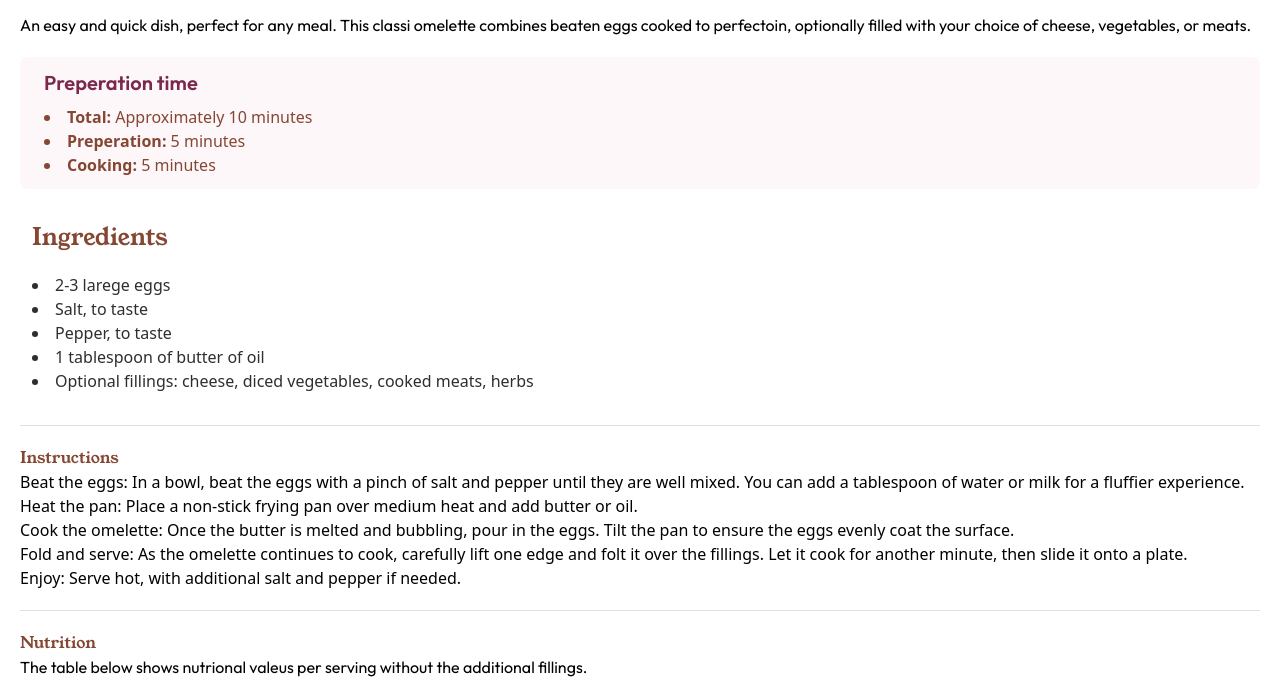
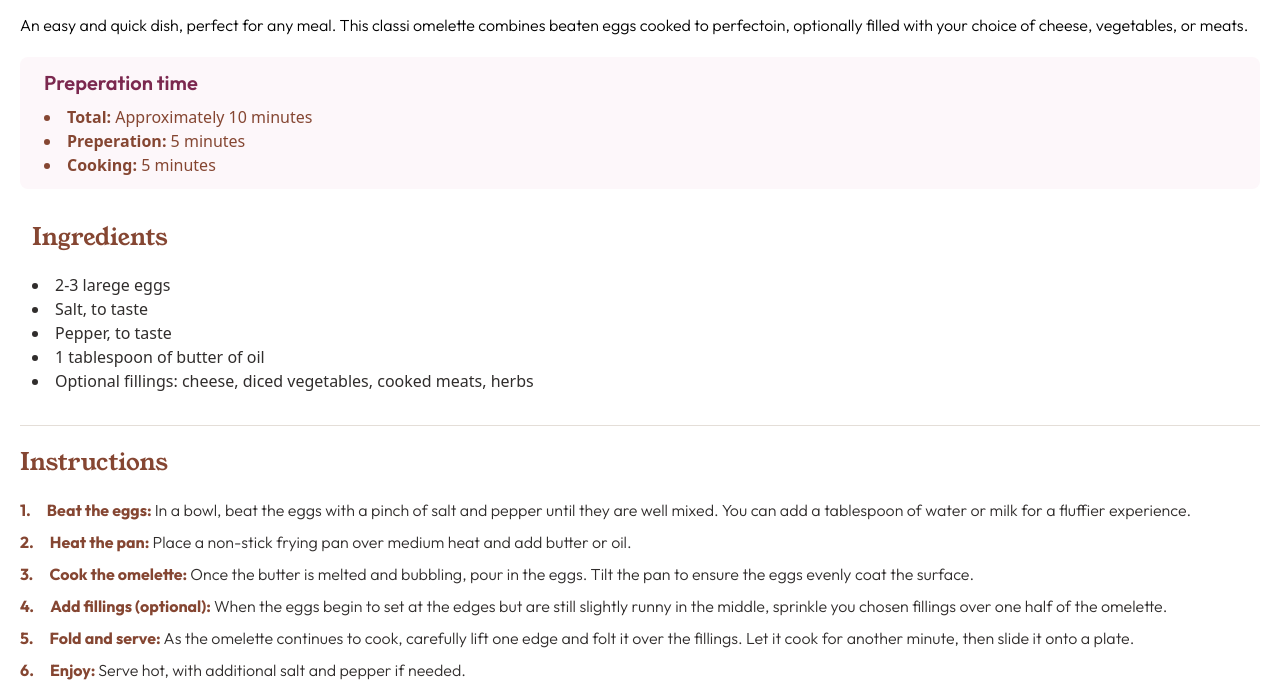
Before and after one commit to TimovandenBerg/TailwindCSS-Oefening-Recipe, a website: page src/index.html in a window 1280 px wide. Shown: the part 672-1355 px from the top of the page. Drawn offline with Linux system fonts and the light colour scheme.

Commit message:
instructions done

```diff
--- a/src/index.html
+++ b/src/index.html
@@ -57,32 +57,69 @@
       </section>
       <div class="divider"></div>
       <section>
-        <h2>Instructions</h2>
-        <ol>
-          <li>
-            <span>Beat the eggs: </span>In a bowl, beat the eggs with a pinch of
-            salt and pepper until they are well mixed. You can add a tablespoon
-            of water or milk for a fluffier experience.
-          </li>
-          <li>
-            <span>Heat the pan: </span>Place a non-stick frying pan over medium
-            heat and add butter or oil.
-          </li>
-          <li>
-            <span>Cook the omelette: </span>Once the butter is melted and
-            bubbling, pour in the eggs. Tilt the pan to ensure the eggs evenly
-            coat the surface.
-          </li>
-          <li>
-            <span>Fold and serve: </span>As the omelette continues to cook,
-            carefully lift one edge and folt it over the fillings. Let it cook
-            for another minute, then slide it onto a plate.
-          </li>
-          <li>
-            <span>Enjoy: </span> Serve hot, with additional salt and pepper if
-            needed.
-          </li>
-        </ol>
+        <h2 class="mb-5 font-normal text-2xl">Instructions</h2>
+        <section class="mb-2">
+          <div class="text-dark-charcoal font-normal flex flex-row gap-4">
+            <p class="font-bold text-nutmeg">1.</p>
+            <p>
+              <span class="font-bold text-nutmeg">Beat the eggs: </span>In a
+              bowl, beat the eggs with a pinch of salt and pepper until they are
+              well mixed. You can add a tablespoon of water or milk for a
+              fluffier experience.
+            </p>
+          </div>
+        </section>
+        <section class="mb-2">
+          <div class="text-dark-charcoal font-normal flex flex-row gap-4">
+            <p class="font-bold text-nutmeg">2.</p>
+            <p>
+              <span class="font-bold text-nutmeg">Heat the pan: </span>Place a
+              non-stick frying pan over medium heat and add butter or oil.
+            </p>
+          </div>
+        </section>
+        <section class="mb-2">
+          <div class="text-dark-charcoal font-normal flex flex-row gap-4">
+            <p class="font-bold text-nutmeg">3.</p>
+            <p>
+              <span class="font-bold text-nutmeg">Cook the omelette: </span>Once
+              the butter is melted and bubbling, pour in the eggs. Tilt the pan
+              to ensure the eggs evenly coat the surface.
+            </p>
+          </div>
+        </section>
+        <section class="mb-2">
+          <div class="text-dark-charcoal font-normal flex flex-row gap-4">
+            <p class="font-bold text-nutmeg">4.</p>
+            <p>
+              <span class="font-bold text-nutmeg"
+                >Add fillings (optional): </span
+              >When the eggs begin to set at the edges but are still slightly
+              runny in the middle, sprinkle you chosen fillings over one half of
+              the omelette.
+            </p>
+          </div>
+        </section>
+        <section class="mb-2">
+          <div class="text-dark-charcoal font-normal flex flex-row gap-4">
+            <p class="font-bold text-nutmeg">5.</p>
+            <p>
+              <span class="font-bold text-nutmeg">Fold and serve: </span>As the
+              omelette continues to cook, carefully lift one edge and folt it
+              over the fillings. Let it cook for another minute, then slide it
+              onto a plate.
+            </p>
+          </div>
+        </section>
+        <section class="mb-2">
+          <div class="text-dark-charcoal font-normal flex flex-row gap-4">
+            <p class="font-bold text-nutmeg">6.</p>
+            <p>
+              <span class="font-bold text-nutmeg">Enjoy: </span>Serve hot, with
+              additional salt and pepper if needed.
+            </p>
+          </div>
+        </section>
       </section>
       <div class="divider"></div>
       <section>
--- a/src/main.css
+++ b/src/main.css
@@ -43,6 +43,10 @@ h3 {
   @apply text-dark-raspberry-100;
 }
 
+p {
+  @apply font-light;
+}
+
 .divider {
   @apply bg-light-grey;
   @apply w-full;
```
Also changed, not shown: src/output.css.
